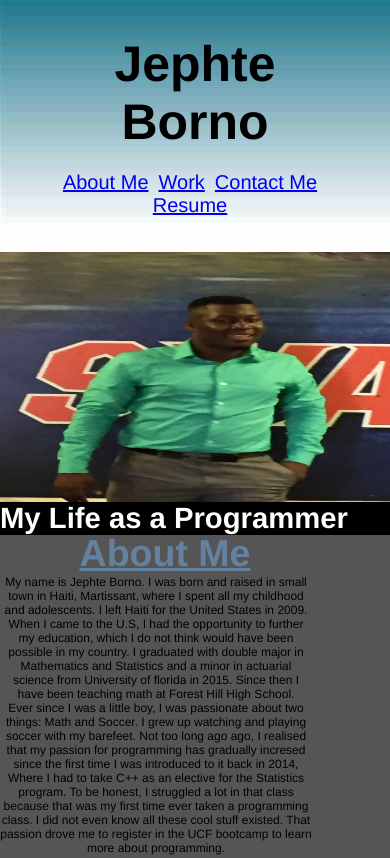
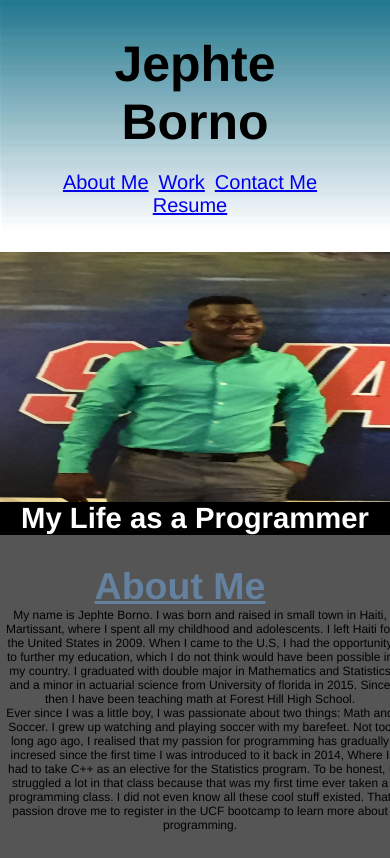
Before and after one commit to jephtebb/Portfolio, a plain HTML site: page index.html in a window 390 px wide. Shown: the top 858 px of the page. Drawn offline with Linux system fonts and the light colour scheme.

Commit message:
Work on media query for phone size screen

```diff
--- a/style.css
+++ b/style.css
@@ -19,7 +19,6 @@
     display: flex;
     background-image: url("./images/hero-portfolio-img.jpg");
     width: 100%;
-    height: 250px;
     align-items: flex-end;
 }
 .me {
@@ -139,6 +138,11 @@
     .grid-item{
         margin:0px;
     }
+    .section-description{
+        padding-left:5px;
+        padding-right:5px;
+
+    }
     p {
         font-size: 1.4rem;
         text-align: center;
@@ -180,7 +184,7 @@
   .section-description .contact-info a {
       width: 100%;
       display: block;
-      font-size: 30px;
+      font-size: 24px;
   }
   .flex-sections {
       display: block;
@@ -191,12 +195,14 @@
       text-align: center;
       text-decoration: underline;
       color: rgb(100, 130, 160);
+      margin-right: 0;
   }
 
 
   .hero-image h3 {
       justify-content: center;
       align-items: center;
+      text-align:center;
 
   }
   .section-description p{
@@ -205,7 +211,7 @@
     justify-content: center;
     flex-wrap: wrap;
     overflow:hidden;
-    width: 80vw;
+    width: 100vw;
 
 }
 
```
